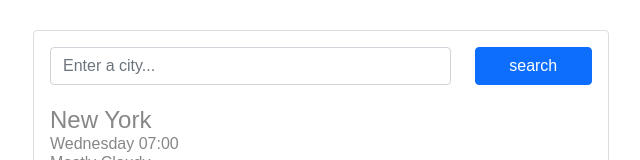
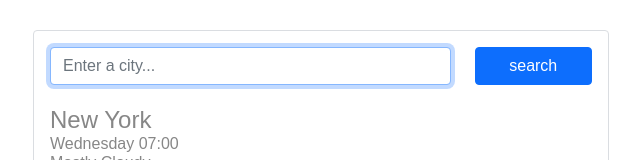
Before and after one commit to gingernapoleon/weather-app-react-master, a React (Create React App) app: page / in a window 1280 px wide. Shown: the top 160 px of the page, without its empty margins (319-959 px from the left). Built offline with nearby package versions, Linux system fonts and the light colour scheme.

Commit message:
added autoFocus to search

```diff
--- a/src/Weather.js
+++ b/src/Weather.js
@@ -7,7 +7,7 @@ export default function Weather() {
          <form>
           <div className="row">
             <div className="col-9">
-            <input type="search" placeholder="Enter a city..." className="form-control"
+            <input type="search" placeholder="Enter a city..." className="form-control" autoFocus="on"
             />
             </div>
             <div className="col-3">
```
